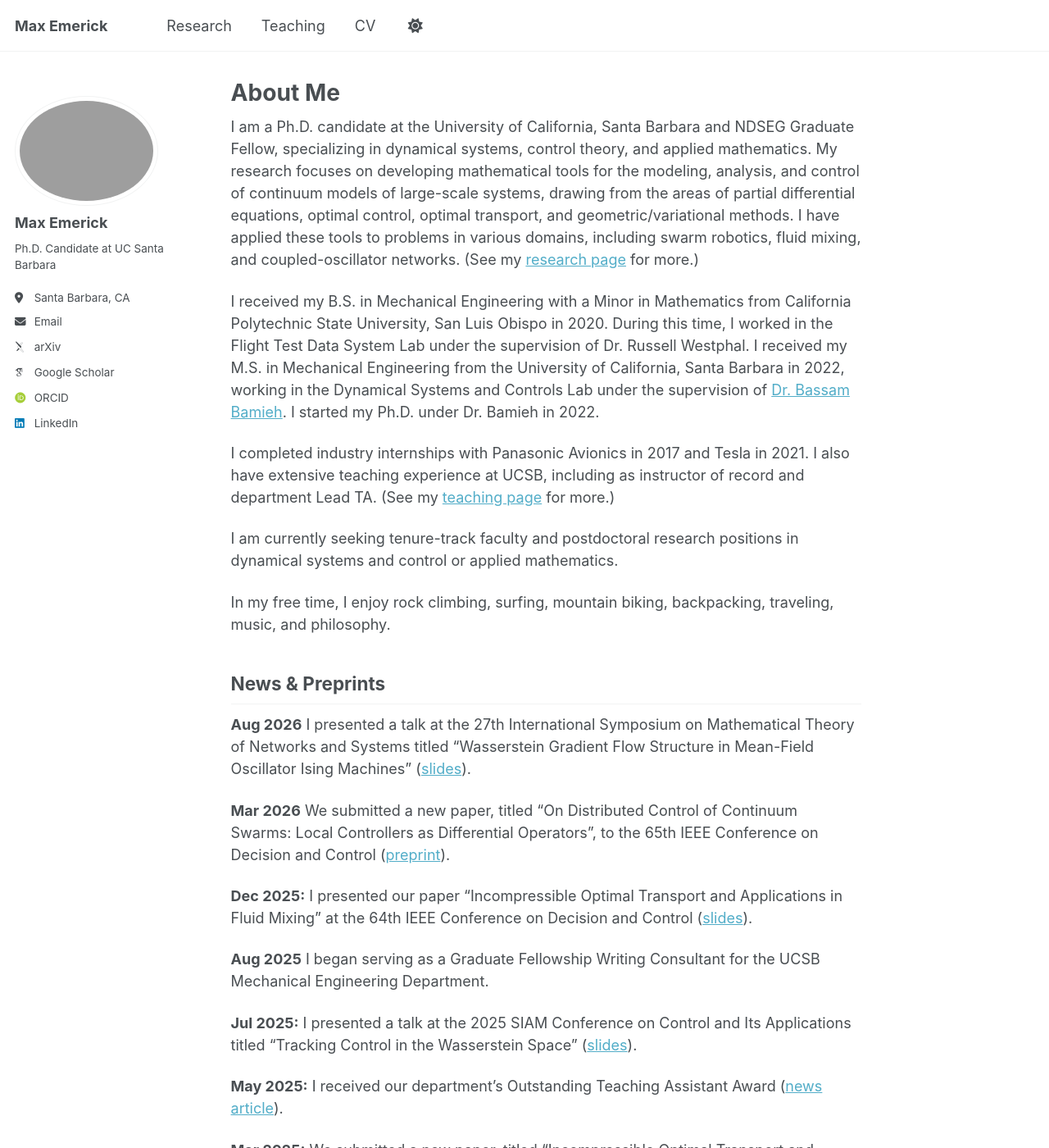
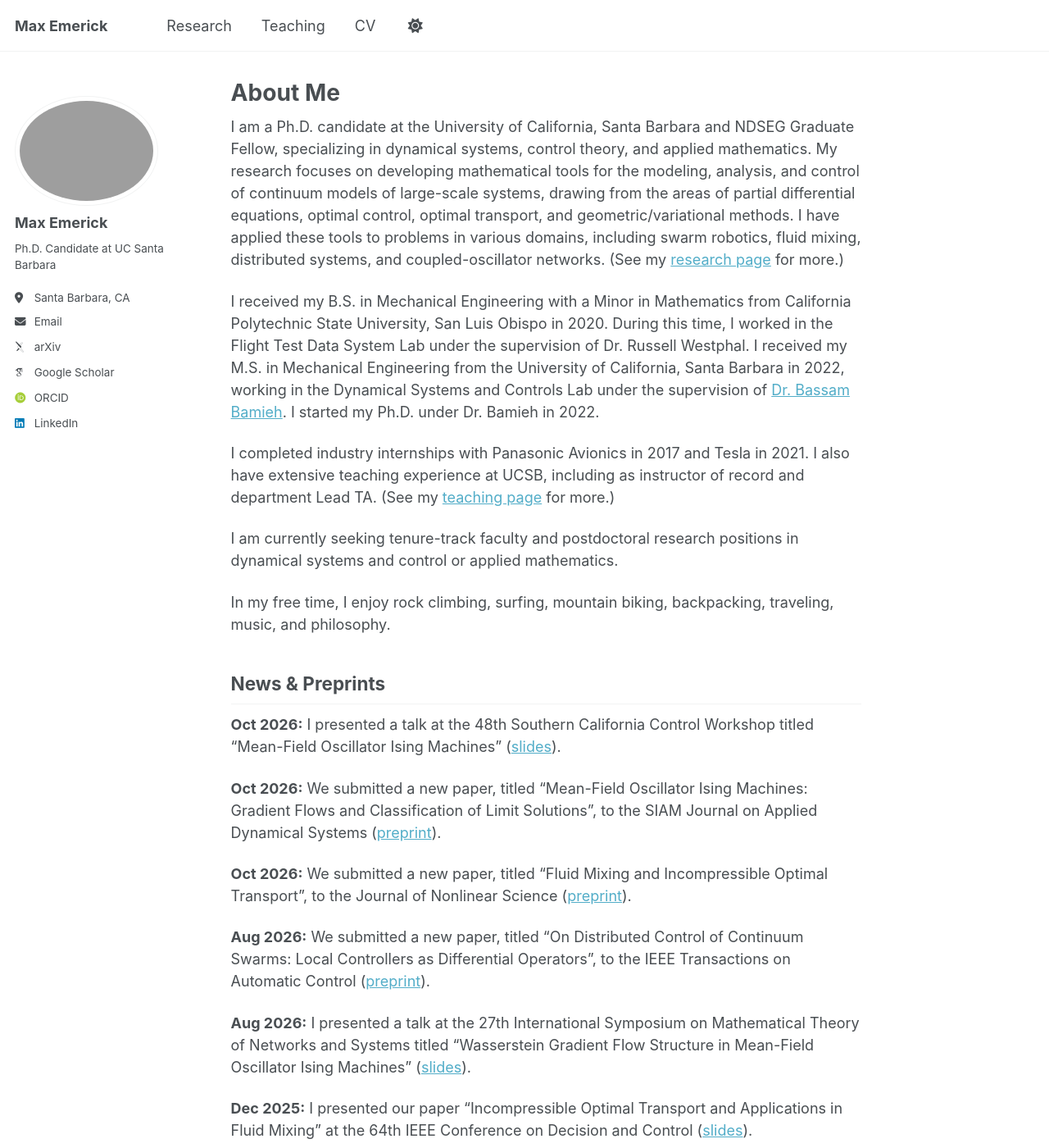
Before and after one commit to maxemerick/maxemerick.github.io, a Jekyll site: the page built from _pages/about.md, in a window 1280 px wide and 1400 px high. Shown: the whole window at 82% size. Built offline with Jekyll 4.4.1, drawn with Linux system fonts in a browser that asks for light colours; some web fonts are replaced; some of the changed text lies outside the part shown.

Commit message:
Update about.md

```diff
--- a/_pages/about.md
+++ b/_pages/about.md
@@ -7,7 +7,7 @@ redirect_from:
   - /about.html
 ---
 
-I am a Ph.D. candidate at the University of California, Santa Barbara and NDSEG Graduate Fellow, specializing in dynamical systems, control theory, and applied mathematics. My research focuses on developing mathematical tools for the modeling, analysis, and control of continuum models of large-scale systems, drawing from the areas of partial differential equations, optimal control, optimal transport, and geometric/variational methods. I have applied these tools to problems in various domains, including swarm robotics, fluid mixing, and coupled-oscillator networks. (See my [research page](/research/) for more.)
+I am a Ph.D. candidate at the University of California, Santa Barbara and NDSEG Graduate Fellow, specializing in dynamical systems, control theory, and applied mathematics. My research focuses on developing mathematical tools for the modeling, analysis, and control of continuum models of large-scale systems, drawing from the areas of partial differential equations, optimal control, optimal transport, and geometric/variational methods. I have applied these tools to problems in various domains, including swarm robotics, fluid mixing, distributed systems, and coupled-oscillator networks. (See my [research page](/research/) for more.)
 
 I received my B.S. in Mechanical Engineering with a Minor in Mathematics from California Polytechnic State University, San Luis Obispo in 2020. During this time, I worked in the Flight Test Data System Lab under the supervision of Dr. Russell Westphal. I received my M.S. in Mechanical Engineering from the University of California, Santa Barbara in 2022, working in the Dynamical Systems and Controls Lab under the supervision of [Dr. Bassam Bamieh](https://sites.engineering.ucsb.edu/~bamieh/). I started my Ph.D. under Dr. Bamieh in 2022.
 
@@ -22,13 +22,19 @@ In my free time, I enjoy rock climbing, surfing, mountain biking, backpacking, t
 
 News & Preprints
 ----------
-**Aug 2026** I presented a talk at the 27th International Symposium on Mathematical Theory of Networks and Systems titled "Wasserstein Gradient Flow Structure in Mean-Field Oscillator Ising Machines" ([slides](../files/MTNS_26_slides.pdf)).
+**Oct 2026:** I presented a talk at the 48th Southern California Control Workshop titled "Mean-Field Oscillator Ising Machines" ([slides](../files/name.pdf)).
 
-**Mar 2026** We submitted a new paper, titled "On Distributed Control of Continuum Swarms: Local Controllers as Differential Operators", to the 65th IEEE Conference on Decision and Control ([preprint](https://arxiv.org/abs/2604.25187)).
+**Oct 2026:** We submitted a new paper, titled "Mean-Field Oscillator Ising Machines: Gradient Flows and Classification of Limit Solutions", to the SIAM Journal on Applied Dynamical Systems ([preprint](https://arxiv.org/abs/2608.16025)).
+
+**Oct 2026:** We submitted a new paper, titled "Fluid Mixing and Incompressible Optimal Transport", to the Journal of Nonlinear Science ([preprint](https://arxiv.org/abs/2610.09235)).
+
+**Aug 2026:** We submitted a new paper, titled "On Distributed Control of Continuum Swarms: Local Controllers as Differential Operators", to the IEEE Transactions on Automatic Control ([preprint](https://arxiv.org/abs/2604.25187)).
+
+**Aug 2026:** I presented a talk at the 27th International Symposium on Mathematical Theory of Networks and Systems titled "Wasserstein Gradient Flow Structure in Mean-Field Oscillator Ising Machines" ([slides](../files/MTNS_26_slides.pdf)).
 
 **Dec 2025:** I presented our paper "Incompressible Optimal Transport and Applications in Fluid Mixing" at the 64th IEEE Conference on Decision and Control ([slides](../files/CDC_25_slides.pdf)).
 
-**Aug 2025** I began serving as a Graduate Fellowship Writing Consultant for the UCSB Mechanical Engineering Department.
+**Aug 2025:** I began serving as a Graduate Fellowship Writing Consultant for the UCSB Mechanical Engineering Department.
 
 **Jul 2025:** I presented a talk at the 2025 SIAM Conference on Control and Its Applications titled "Tracking Control in the Wasserstein Space" ([slides](../files/SIAM_25_slides.pdf)).
 
@@ -36,7 +42,7 @@ News & Preprints
 
 **Mar 2025:** We submitted a new paper, titled "Incompressible Optimal Transport and Applications in Fluid Mixing", to the 64th IEEE Conference on Decision and Control ([preprint](https://arxiv.org/abs/2504.01109)).
 
-**Dec 2024:** I presented our paper "Causal Tracking of Distributions in Wasserstein Space: A Model Predictive Control Scheme" at the 63rd IEEE Conference on Decision and Control ([slides](../files/CDC_24_slides.pdf)).
+**Dec 2024:** I presented our paper "Causal Tracking of Distributions in Wasserstein Space: A Model-Predictive Control Scheme" at the 63rd IEEE Conference on Decision and Control ([slides](../files/CDC_24_slides.pdf)).
 
 **Nov 2024:** I presented a talk at the 44th Southern California Control Workshop titled "Tracking Control in the Wasserstein Space" ([slides](../files/SCC_F24.pdf)).
 
```
